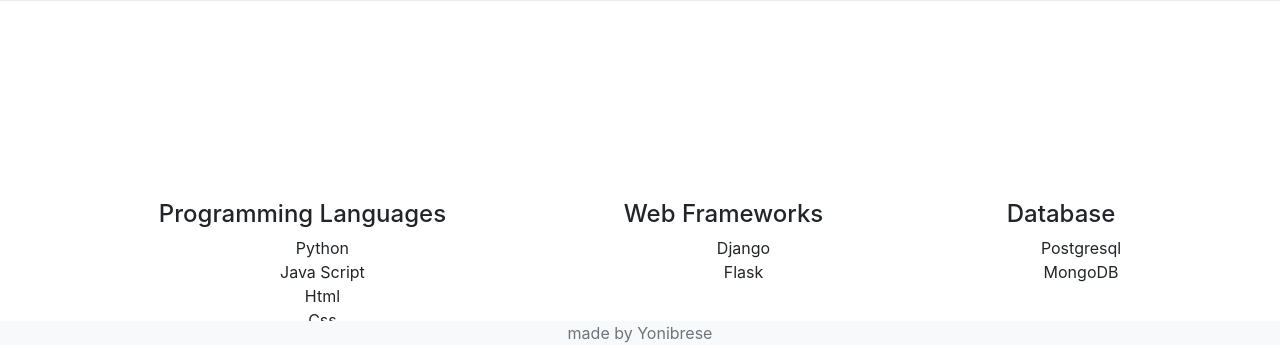
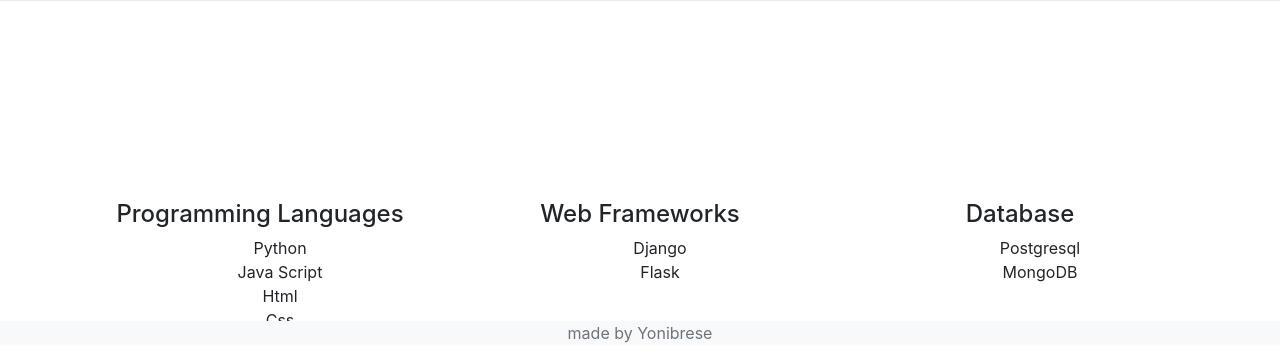
Before and after one commit to Yonibrese/personal_site, a Django app: page / in a window 1280 px wide. Shown: the part 455-803 px from the top of the page. Run offline with Django 3.2, Linux system fonts and the light colour scheme; some libraries are stand-ins or nearby versions.

Commit message:
bootstrap col

```diff
--- a/templates/home.html
+++ b/templates/home.html
@@ -23,7 +23,7 @@
     </div>
     <div class="container" >
         <div class="row" id="attr">
-            <div id='languages'>
+            <div class="col-md-4" id='languages'>
                 <h4>Programming Languages</h4>
                 <ul>
                     <li>Python</li>
@@ -32,14 +32,14 @@
                     <li>Css</li>
                 </ul>
             </div>
-            <div id='frameworks'>
+            <div   class="col-md-4" id='frameworks'>
                 <h4>Web Frameworks</h4>
                 <ul>
                     <li>Django</li>
                     <li>Flask</li>
                 </ul>
             </div>
-            <div id="data">
+            <div  class="col-md-4" id="data">
                 <h4>Database</h4>
                 <ul>
                     <li>Postgresql</li>
```
